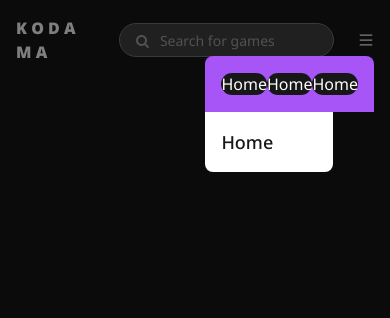
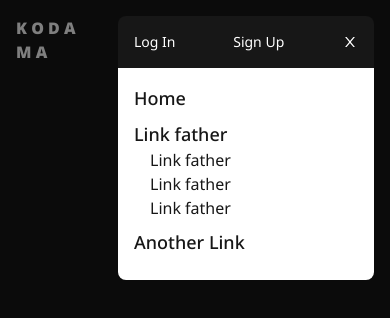
Before and after one commit to renandantasp/Kodama, a React (Vite) app in the folder kodama_f/: page / in a window 390 px wide. Both pictures are taken after a click on the button 366 px from the left and 40 px from the top of the page. Shown: the top 318 px of the page. Built offline with nearby package versions, Linux system fonts and the light colour scheme.

Commit message:
feat(layout): finish responsive layout with placeholder links

```diff
--- a/kodama_f/src/components/Navbar.tsx
+++ b/kodama_f/src/components/Navbar.tsx
@@ -3,7 +3,11 @@
 import Modal from '@mui/material/Modal'
 import type { ReactElement } from 'react'
 import { useState } from 'react'
-import { AiOutlineEllipsis, AiOutlineMenu } from 'react-icons/ai'
+import {
+	AiOutlineClose,
+	AiOutlineEllipsis,
+	AiOutlineMenu
+} from 'react-icons/ai'
 
 export default function Navbar(): ReactElement {
 	const [open, setOpen] = useState(false)
@@ -12,7 +16,9 @@ export default function Navbar(): ReactElement {
 
 	return (
 		<div className='flex items-center justify-between p-4 lg:p-10 lg:pt-8'>
-			<div className='font-black'> K O D A M A </div>
+			<a href='/' className='cursor-pointer font-black'>
+				K O D A M A
+			</a>
 			<input
 				className='mx-6 rounded-full bg-neutral-700 px-4 py-1 transition placeholder:text-sm placeholder:text-neutral-400 hover:bg-white placeholder:hover:text-neutral-800 focus:bg-white focus:text-black lg:flex-1 lg:py-2'
 				placeholder='&#xF002;   Search for games'
@@ -40,25 +46,42 @@ export default function Navbar(): ReactElement {
 			<Modal
 				open={open}
 				onClose={handleClose}
-				className='flex-end mt-14 mr-4 flex items-start justify-end'
+				className='flex-end mr-4 mt-4 flex items-start justify-end'
 				aria-labelledby='modal-modal-title'
 				aria-describedby='modal-modal-description'
 			>
-				<div className='flex h-3/4 flex-col'>
-					<div className='rounded-t-lg bg-purple-500 p-4'>
-						<a href='/' className='rounded-full bg-neutral-900 text-white'>
+				<div className='flex w-64 flex-col duration-700 ease-in-out'>
+					<div className='flex flex-row items-center justify-between rounded-t-lg bg-neutral-900 p-4'>
+						<a href='/' className='mr-2 text-sm text-white hover:underline'>
+							Log In
+						</a>
+						<a href='/' className='mr-2 text-sm text-white hover:underline'>
+							Sign Up
+						</a>
+						<button onClick={handleClose} className='text-white'>
+							<AiOutlineClose />
+						</button>
+					</div>
+					<div className='flex flex-col rounded-b-lg bg-white p-4 text-neutral-900'>
+						<a href='/' className='mb-2 text-lg font-medium'>
 							Home
 						</a>
-						<a href='/' className='rounded-full bg-neutral-900 text-white'>
-							Home
-						</a>
-						<a href='/' className='rounded-full bg-neutral-900 text-white'>
-							Home
-						</a>
-					</div>
-					<div className='w-32 rounded-b-lg bg-white p-4 text-neutral-900'>
-						<a href='/' className='text-lg font-medium'>
-							Home
+						<div className='mb-2 flex flex-col'>
+							<a href='/' className='text-lg font-medium'>
+								Link father
+							</a>
+							<a href='/' className='ml-4'>
+								Link father
+							</a>
+							<a href='/' className='ml-4'>
+								Link father
+							</a>
+							<a href='/' className='ml-4'>
+								Link father
+							</a>
+						</div>
+						<a href='/' className='mb-2 text-lg font-medium'>
+							Another Link
 						</a>
 					</div>
 				</div>
--- a/kodama_f/src/components/SidebarSubLink.tsx
+++ b/kodama_f/src/components/SidebarSubLink.tsx
@@ -10,11 +10,14 @@ export default function SidebarSubLink({
 	text
 }: Properties): ReactElement {
 	return (
-		<div className='group mb-2 flex w-full flex-row items-center transition ease-in-out'>
-			<div className='duration-400 duration-400 mr-2 flex h-8 w-8 items-center justify-center rounded bg-neutral-800 transition ease-in-out group-hover:bg-white group-hover:text-neutral-900'>
+		<a
+			href='/'
+			className='group mb-2 flex w-full cursor-pointer flex-row items-center transition ease-in-out'
+		>
+			<div className='duration-400 mr-2 flex h-8 w-8 items-center justify-center rounded bg-neutral-800 transition duration-500 ease-in-out group-hover:bg-white group-hover:text-neutral-900'>
 				{icon}
 			</div>
 			<p className=''>{text}</p>
-		</div>
+		</a>
 	)
 }
```
